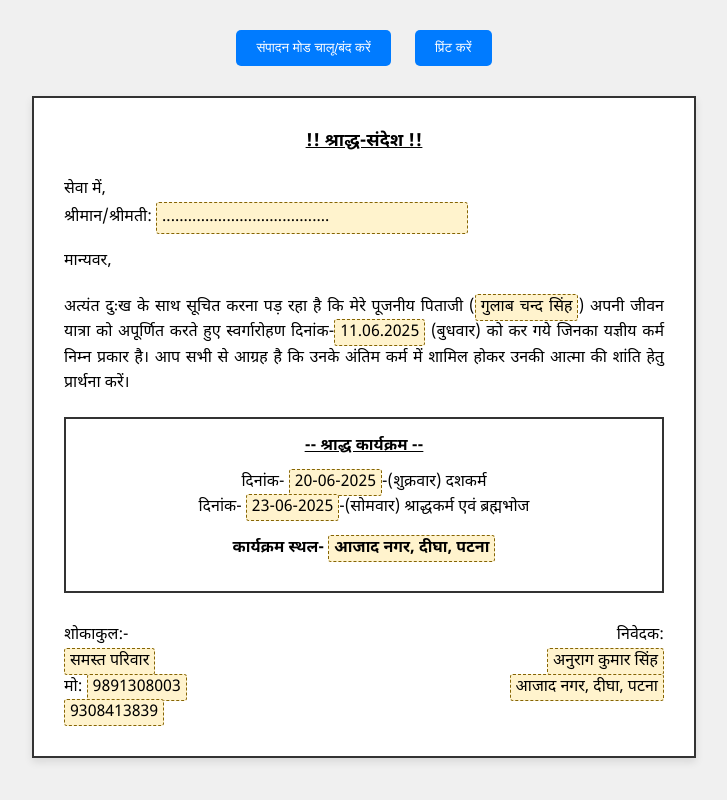
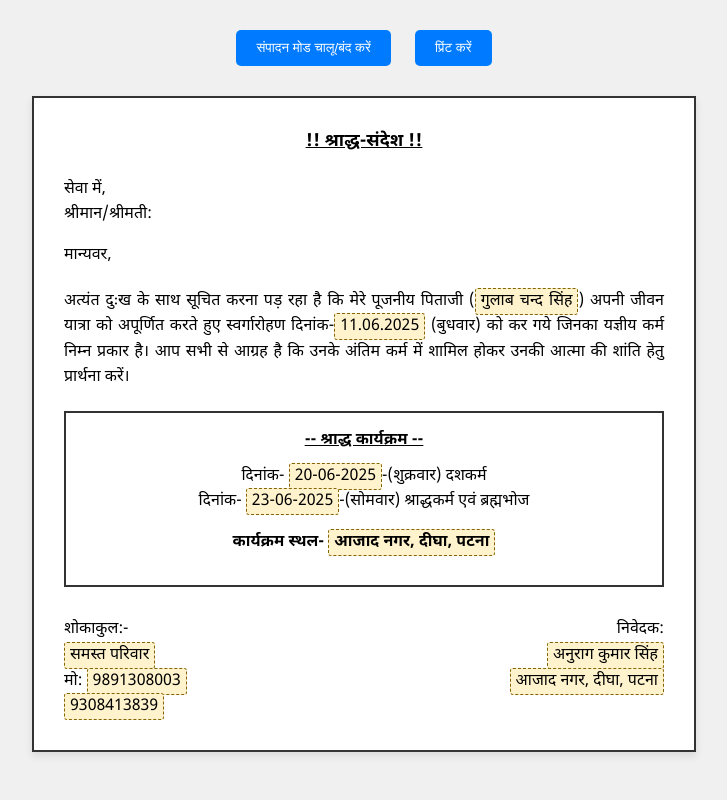
Before and after one commit to Erebuzzz/Card, a plain HTML site: page index.html in a window 1280 px wide. Shown: the whole page, without its empty margins (276-1003 px from the left). Drawn offline with Linux system fonts and the light colour scheme.

Commit message:
Update index.html

```diff
--- a/index.html
+++ b/index.html
@@ -104,7 +104,7 @@
 
         <div class="recipient">
             सेवा में,<br>
-            श्रीमान/श्रीमती: <span class="recipient-name editable" contenteditable="false" placeholder="नाम यहाँ लिखें">.......................................</span>
+            श्रीमान/श्रीमती:
         </div>
 
         <div>
```
